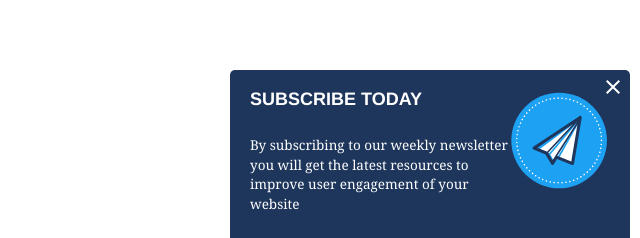
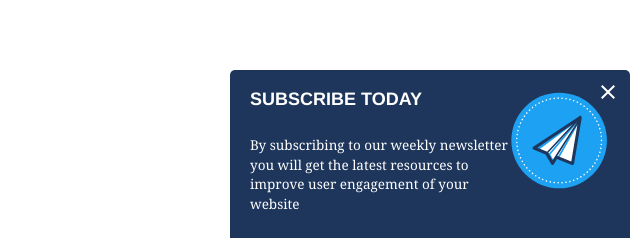
Before and after one commit to modestack/modestack.github.io, a Gatsby site: page / in a window 1280 px wide. Shown: the part 498-736 px from the top of the page, 640-1280 px from the left. Built offline with nearby package versions, Linux system fonts and the light colour scheme; Gatsby itself is replaced by a stand-in of ours.

Commit message:
positioning 'x'

```diff
--- a/src/components/subscription/subscription.js
+++ b/src/components/subscription/subscription.js
@@ -13,9 +13,12 @@ const Subscription = () => (
         </span>
             <div className={styles.badgeContainer}>
                 <img style={{
+                    margin: '0',
                     position: 'absolute',
-                    top: '5px',
-                    right: '5px'
+                    top: '0',
+                    right: '0',
+                    cursor: 'pointer',
+                    padding: '10px',
                 }} src={closeIconSVG} alt=""/>
                 <div>
                     <BadgeIcon/>
```
